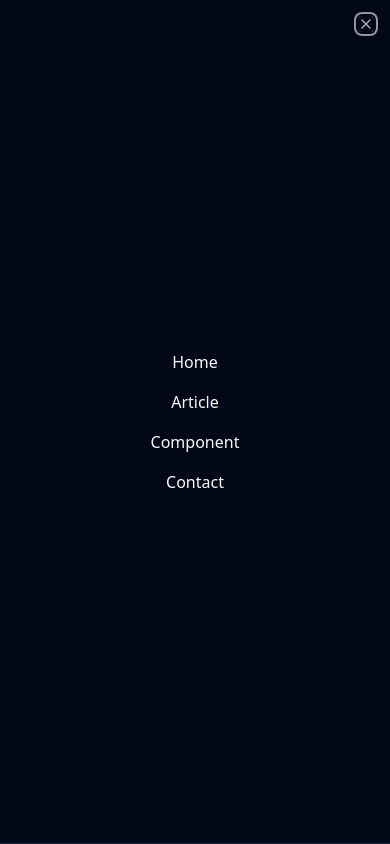
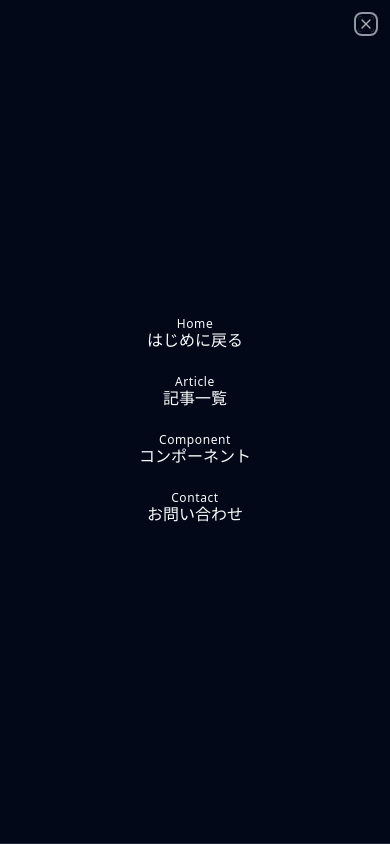
Before and after one commit to kkkumakk001/DevFusion, a Next.js app: page /article/category in a window 390 px wide. Both pictures are taken after a click on the button 360 px from the left and 36 px from the top of the page. Built offline with nearby package versions, Linux system fonts and the light colour scheme.

Commit message:
[style]: ナビゲーションにルビを振った

```diff
--- a/components/NavSheet.tsx
+++ b/components/NavSheet.tsx
@@ -7,10 +7,10 @@ import { HamburgerMenuIcon } from "@radix-ui/react-icons";
 import { cn } from "@/lib/utils";
 
 const navLink = [
-    { name: "Home", href: "", delay: "delay-300" },
-    { name: "Article", href: "article", delay: "delay-600" },
-    { name: "Component", href: "component", delay: "delay-900" },
-    { name: "Contact", href: "contact", delay: "delay-1200" },
+    { name: "はじめに戻る", ruby: "Home", href: "", delay: "delay-300" },
+    { name: "記事一覧", ruby: "Article", href: "article", delay: "delay-600" },
+    { name: "コンポーネント", ruby: "Component", href: "component", delay: "delay-900" },
+    { name: "お問い合わせ", ruby: "Contact", href: "contact", delay: "delay-1200" },
 ];
 
 export default function NavSheet({ className }: { className?: string }) {
@@ -23,7 +23,7 @@ export default function NavSheet({ className }: { className?: string }) {
                 </SheetTrigger>
                 <SheetContent
                     side={"top"}
-                    className="flex h-screen flex-col flex-wrap items-center justify-center"
+                    className="flex h-screen flex-col flex-wrap items-center justify-center gap-6"
                 >
                     {navLink.map((nav) => {
                         return (
@@ -35,7 +35,22 @@ export default function NavSheet({ className }: { className?: string }) {
                                     setOpen(false);
                                 }}
                             >
-                                <span className="">{nav.name}</span>
+                                <span>
+                                    <ruby>
+                                        {nav.name}
+                                        <rt className="text-xs tracking-wider font-thin">
+                                            {nav.ruby}
+                                        </rt>
+                                    </ruby>
+                                </span>
+                                {/* <span>
+                                    <ruby>
+                                        {nav.name}
+                                        <rt className="text-xs tracking-wider font-thin">
+                                            {nav.ruby}
+                                        </rt>
+                                    </ruby>
+                                </span> */}
                             </Link>
                         );
                     })}
```
